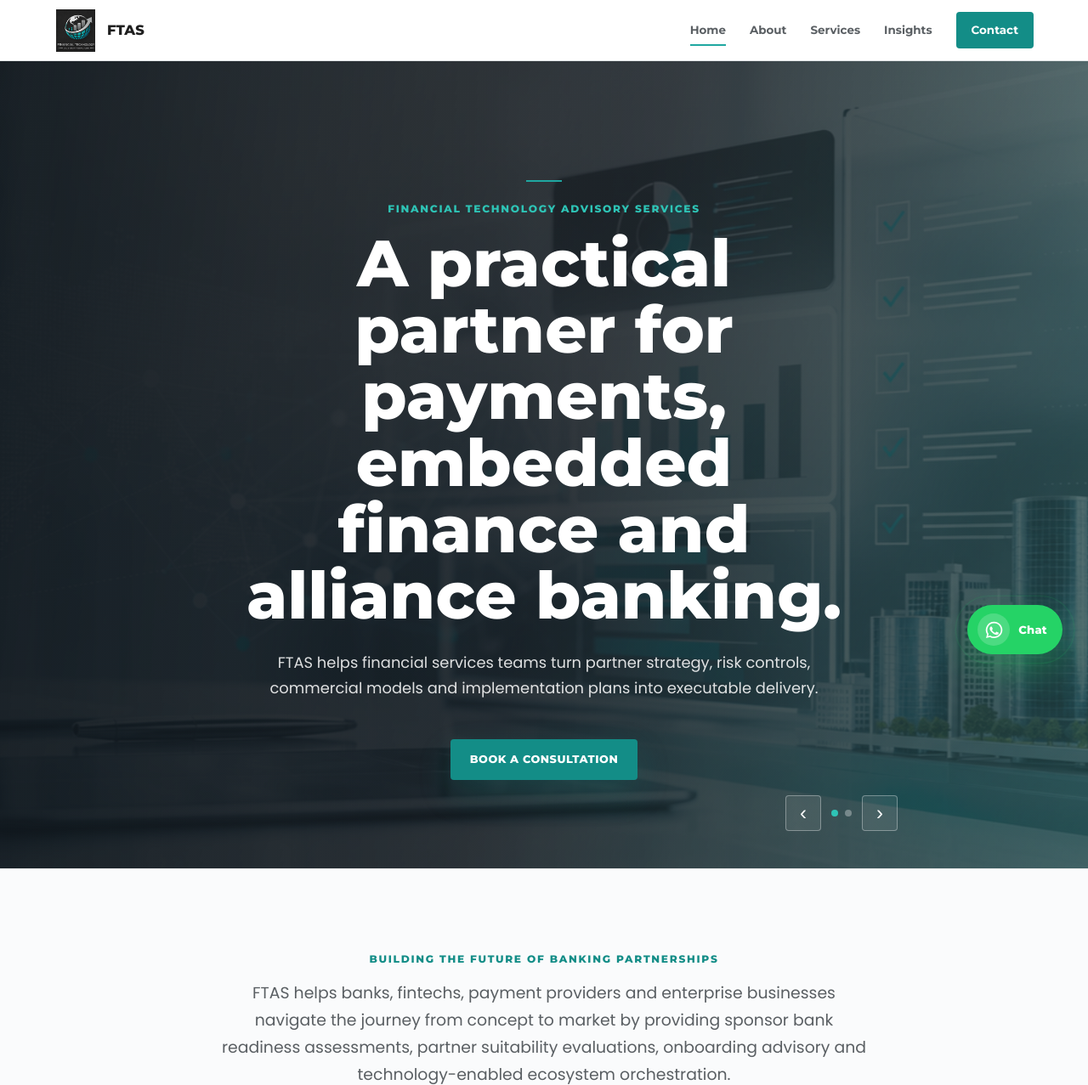
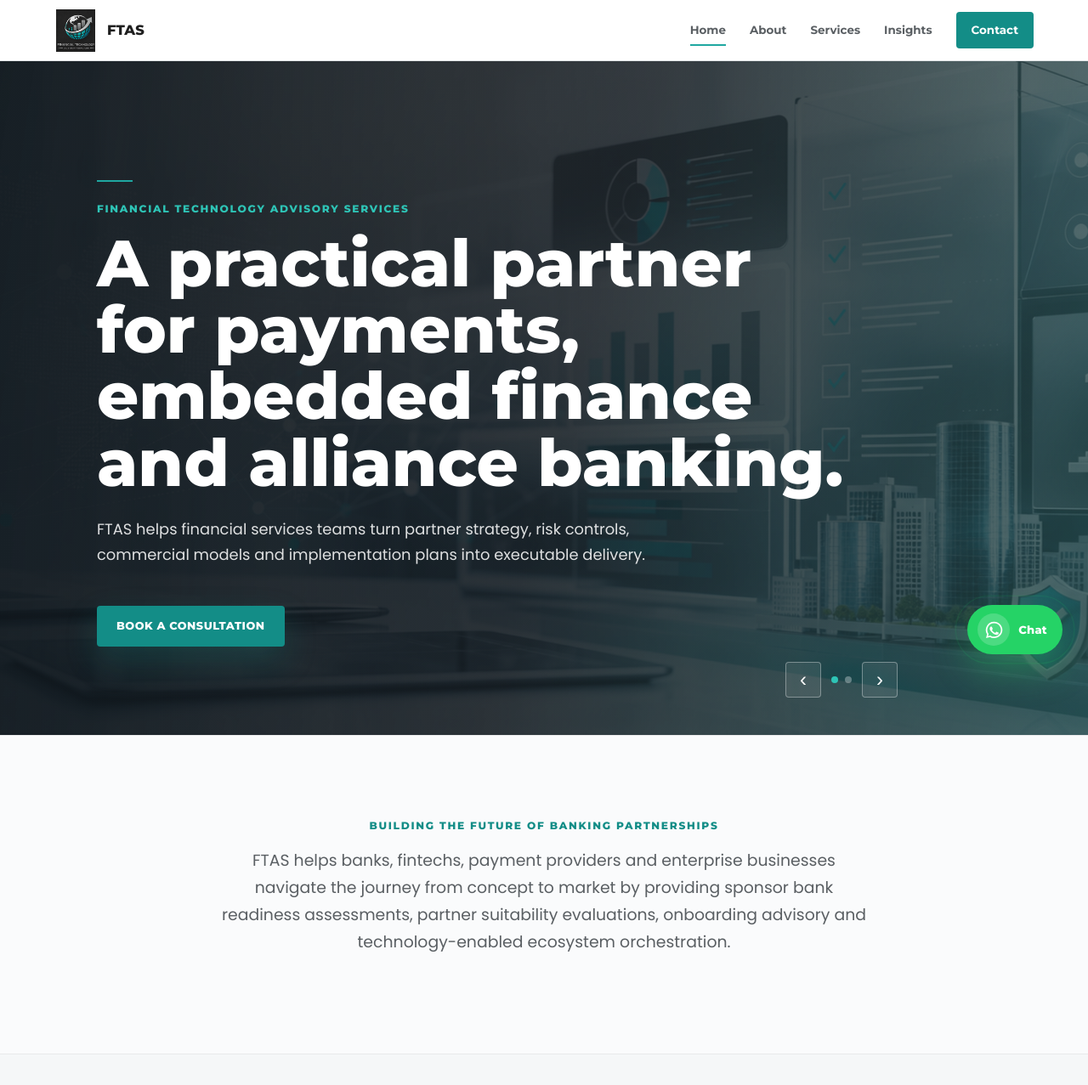
Before and after one commit to theo117/FTAS, a PHP site: page / in a window 1280 px wide. Shown: the top 1277 px of the page at 85% size. Run offline with PHP 8.4, Linux system fonts and the light colour scheme.

Commit message:
Refactor hero section styles for improved alignment and layout

```diff
--- a/style.css
+++ b/style.css
@@ -272,7 +272,7 @@ p {
   display: flex;
   align-items: center;
   justify-content: center;
-  text-align: center;
+  text-align: left;
 }
 
 .hero-media {
@@ -387,9 +387,10 @@ p {
 .hero-inner {
   position: relative;
   z-index: 1;
-  width: min(100%, 860px);
+  width: 100%;
+  max-width: var(--max);
   margin: 0 auto;
-  text-align: center;
+  text-align: left;
   padding-top: clamp(86px, 12vw, 140px);
   padding-bottom: clamp(64px, 9vw, 104px);
 }
@@ -406,7 +407,7 @@ p {
 
 .hero-copy {
   max-width: 680px;
-  margin: 0 auto;
+  margin: 0;
   color: rgba(255, 255, 255, 0.86) !important;
   font-size: clamp(1.05rem, 1.4vw, 1.2rem);
 }
@@ -437,14 +438,14 @@ p {
 }
 
 .hero-home .rule {
-  margin-right: auto;
-  margin-left: auto;
+  margin-right: 0;
+  margin-left: 0;
 }
 
 .hero-actions {
   display: flex;
   flex-wrap: wrap;
-  justify-content: center;
+  justify-content: flex-start;
   gap: 14px;
   margin-top: 44px;
 }
```
